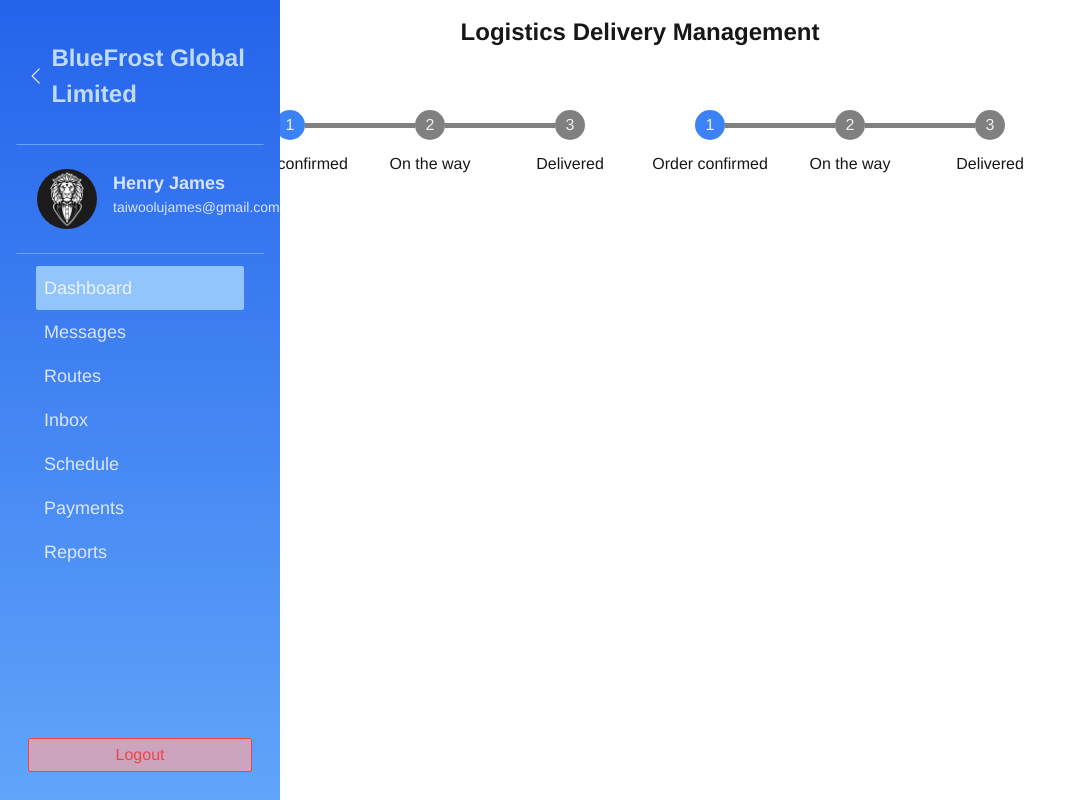
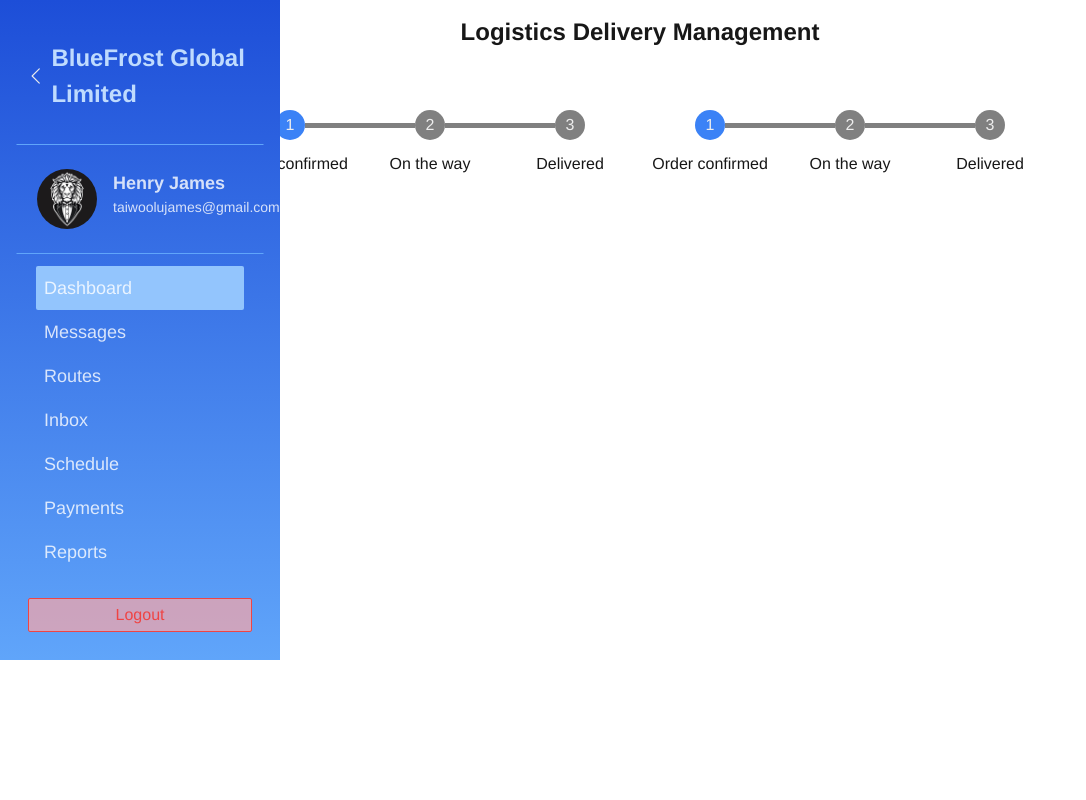
Before and after one commit to henry1234-net/flashbang-logistics, a Next.js app: page / in a window 1280 px wide. Shown: the whole page, without its empty margins (0-1086 px from the left). Built offline with nearby package versions, Linux system fonts and the light colour scheme.

Commit message:
navbar additional styling

```diff
--- a/src/app/page.tsx
+++ b/src/app/page.tsx
@@ -2,7 +2,7 @@
 
 export default function Home() {
   return (
-    <div className="w-screen md:w-full h-screen overflow-hidden flex flex-col place-items-center md:p-4 ">
+    <div className="w-screen md:w-full h-screen overflow-x-hidden overflow-y-scroll flex flex-col place-items-center md:p-4 ">
       <span className="font-semibold text-2xl"> Logistics Delivery Management </span>
       <div className="flex flex-col md:flex-row">
         <div className="flex flex-col w-1/2">
--- a/src/app/ui/navbar.tsx
+++ b/src/app/ui/navbar.tsx
@@ -47,8 +47,8 @@ export const Navbar = () => {
         }
     ]
   return (
-    <div className='w-screen md:w-[280px] h-screen overflow-hidden from-blue-400 to-blue-600 bg-gradient-to-t fixed md:p-4 flex flex-col items-center justify-between z-50'>
-        <div className="relative h-full w-full">
+    <div className='w-screen md:w-[280px] max-h-screen overflow-hidden from-blue-400 to-blue-700 bg-gradient-to-t fixed top-0 left-0 md:p-4 flex flex-col items-center justify-around z-50'>
+        <div className="relative w-full">
             <div className='font-bold text-[24px] text-blue-200 py-6 px-3 md:mb-2 flex flex-row items-center w-full'><BackIcon className='icon mr-2' width='22' height='22'/>BlueFrost Global Limited</div>
             {username.map((user, id)=>(
                 <div className="flex flex-row items-left px-5 w-full py-6 border border-y-blue-400 border-x-transparent" key={id}>
```
